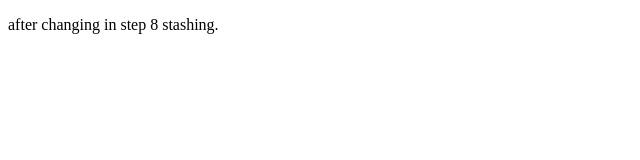
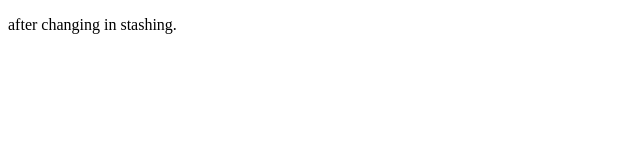
Before and after one commit to DaniNeel/ed, a plain HTML site: page filebranch2.html in a window 1280 px wide. Shown: the full height of the page, 0-640 px from the left. Drawn offline with Linux system fonts and the light colour scheme.

Commit message:
after stash

```diff
--- a/filebranch2.html
+++ b/filebranch2.html
@@ -3,6 +3,6 @@
         <title>change in file branch2 in step 8</title>
     </head>
     <body>
-        <p>after changing in step 8 stashing.</p>
+        <p>after changing in stashing.</p>
     </body>
 </html>
```
